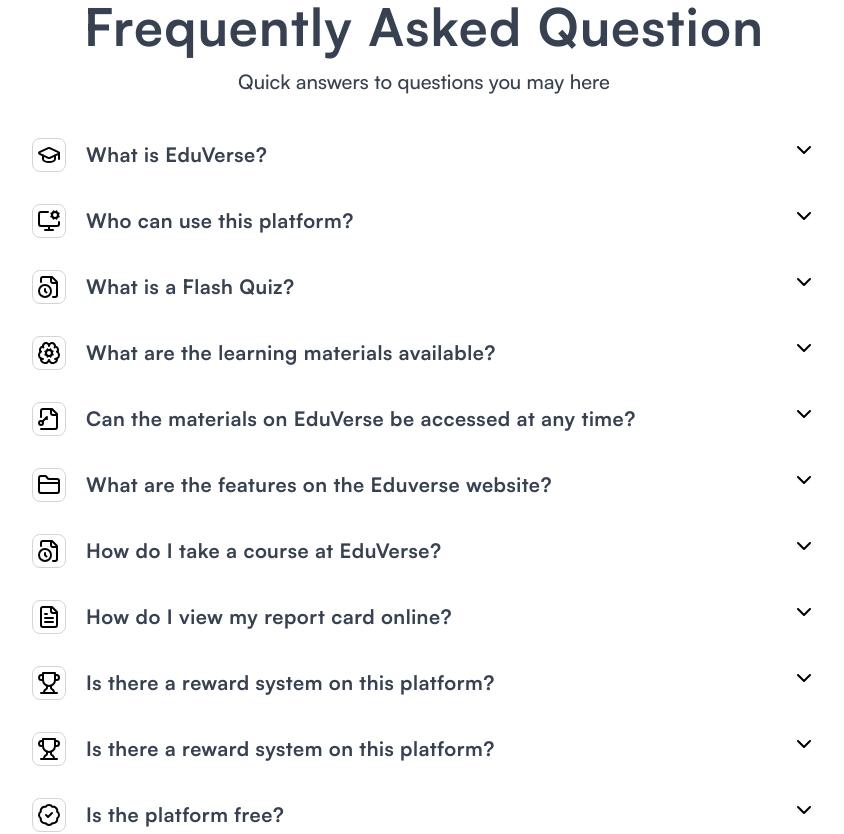
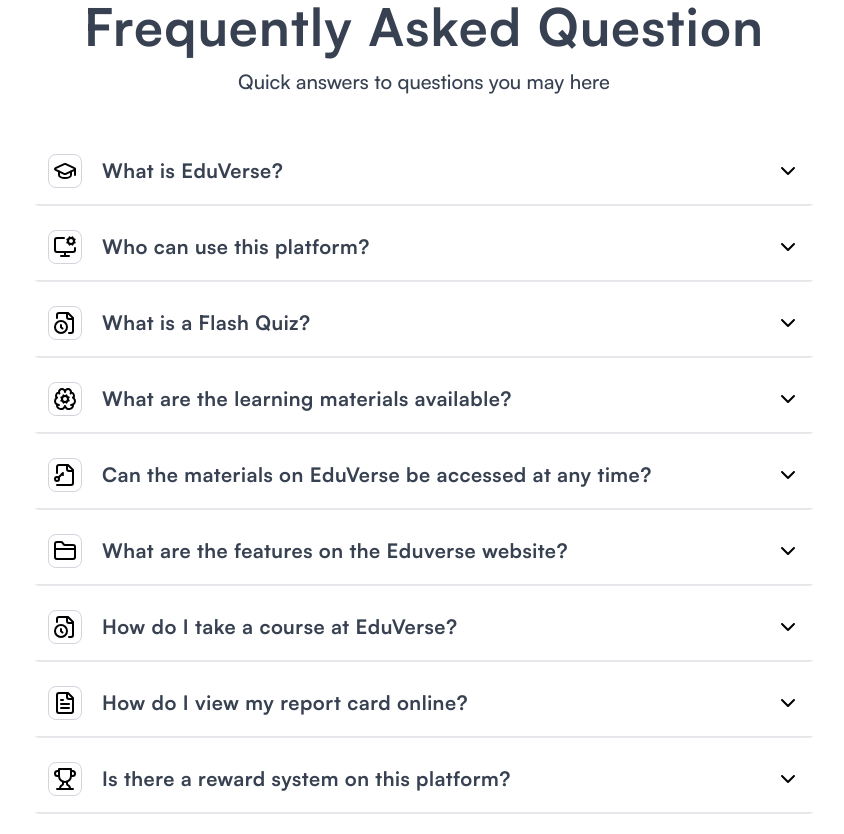
Before and after one commit to haikelz/iitc-2024-web-design, a React (Vite) app: page / in a window 1280 px wide. Shown: the part 3020-3854 px from the top of the page, without its empty margins (216-1060 px from the left). Built offline with nearby package versions, Linux system fonts and the light colour scheme.

Commit message:
feat(accordion): add animation and fix to include whole accordion to open

```diff
--- a/src/components/Faq.tsx
+++ b/src/components/Faq.tsx
@@ -22,7 +22,7 @@
             Quick answers to questions you may here
           </Paragraph>
         </div>
-        <div className="space-y-8 mt-10">
+        <div className="space-y-2 mt-10">
           <Accordion icon={GraduationCap} title="What is EduVerse?" />
           <Accordion icon={MonitorCog} title="Who can use this platform?" />
           <Accordion icon={FileClock} title="What is a Flash Quiz?" />
--- a/src/components/ui/Accordion.tsx
+++ b/src/components/ui/Accordion.tsx
@@ -1,3 +1,49 @@
+// import { tw } from "@/lib/utils";
+// import { AccordionProps } from "@/types";
+// import { ChevronDown } from "lucide-react";
+// import { useState } from "react";
+// import { Heading, Paragraph } from "./typography";
+
+// export default function Accordion({ title, icon }: AccordionProps) {
+//   const [isOpen, setIsOpen] = useState<boolean>(false);
+
+//   const Icon = icon;
+
+//   return (
+//     <div className="flex items-start justify-between lg:w-[784px] max-w-full cursor-pointer">
+//       <div
+//         className={tw(
+//           "flex justify-center",
+//           isOpen ? "items-start" : "items-center"
+//         )}
+//         onClick={() => setIsOpen(!isOpen)}
+//       >
+//         <div className="border-gray-300 rounded-lg border-[1.5px] p-1 mr-5">
+//           <Icon />
+//         </div>
+//         <div>
+//           <Heading as="h4">{title}</Heading>
+//           {isOpen ? (
+//             <Paragraph className="mt-4 text-justify">
+//               EduVerse is an online learning platform designed for high school
+//               students. We offer learning materials in the form of readings,
+//               videos, and interactive quizzes to help students understand each
+//               topic.
+//             </Paragraph>
+//           ) : null}
+//         </div>
+//       </div>
+//       {/* <button
+//         type="button"
+//         aria-label="open"
+//         onClick={() => setIsOpen(!isOpen)}
+//       > */}
+//         <ChevronDown />
+//       {/* </button> */}
+//     </div>
+//   );
+// }
+
 import { tw } from "@/lib/utils";
 import { AccordionProps } from "@/types";
 import { ChevronDown } from "lucide-react";
@@ -10,35 +56,34 @@
   const Icon = icon;
 
   return (
-    <div className="flex items-start justify-between lg:w-[784px] max-w-full">
+    <div className="flex flex-col lg:w-[784px] max-w-full rounded-lg border-b-2">
       <div
         className={tw(
-          "flex justify-center",
-          isOpen ? "items-start" : "items-center"
+          "flex items-center justify-between p-4 cursor-pointer",
+          isOpen ? "bg-gray-100" : "bg-white"
         )}
+        onClick={() => setIsOpen(!isOpen)}
       >
+        <div className="flex items-center">
           <div className="border-gray-300 rounded-lg border-[1.5px] p-1 mr-5">
             <Icon />
           </div>
-        <div>
           <Heading as="h4">{title}</Heading>
-          {isOpen ? (
-            <Paragraph className="mt-4 text-justify">
+        </div>
+        <ChevronDown
+          className={`transition-transform ${isOpen ? "rotate-180" : ""}`}
+        />
+      </div>
+      {isOpen && (
+        <div className="p-4">
+          <Paragraph className="text-justify">
             EduVerse is an online learning platform designed for high school
             students. We offer learning materials in the form of readings,
             videos, and interactive quizzes to help students understand each
             topic.
           </Paragraph>
-          ) : null}
         </div>
-      </div>
-      <button
-        type="button"
-        aria-label="open"
-        onClick={() => setIsOpen(!isOpen)}
-      >
-        <ChevronDown />
-      </button>
+      )}
     </div>
   );
 }
```
Lines whose indentation alone changed are shown as unchanged.
